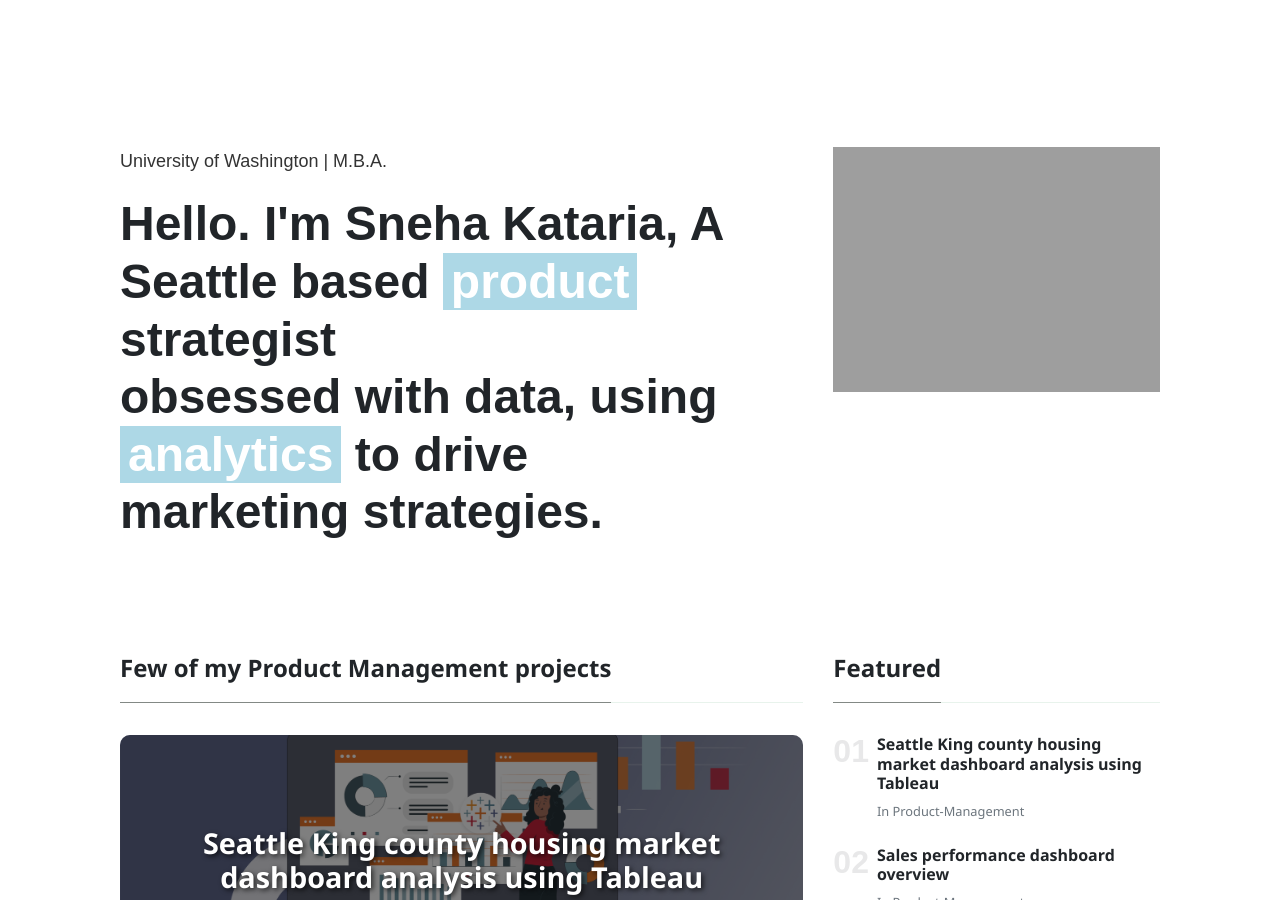
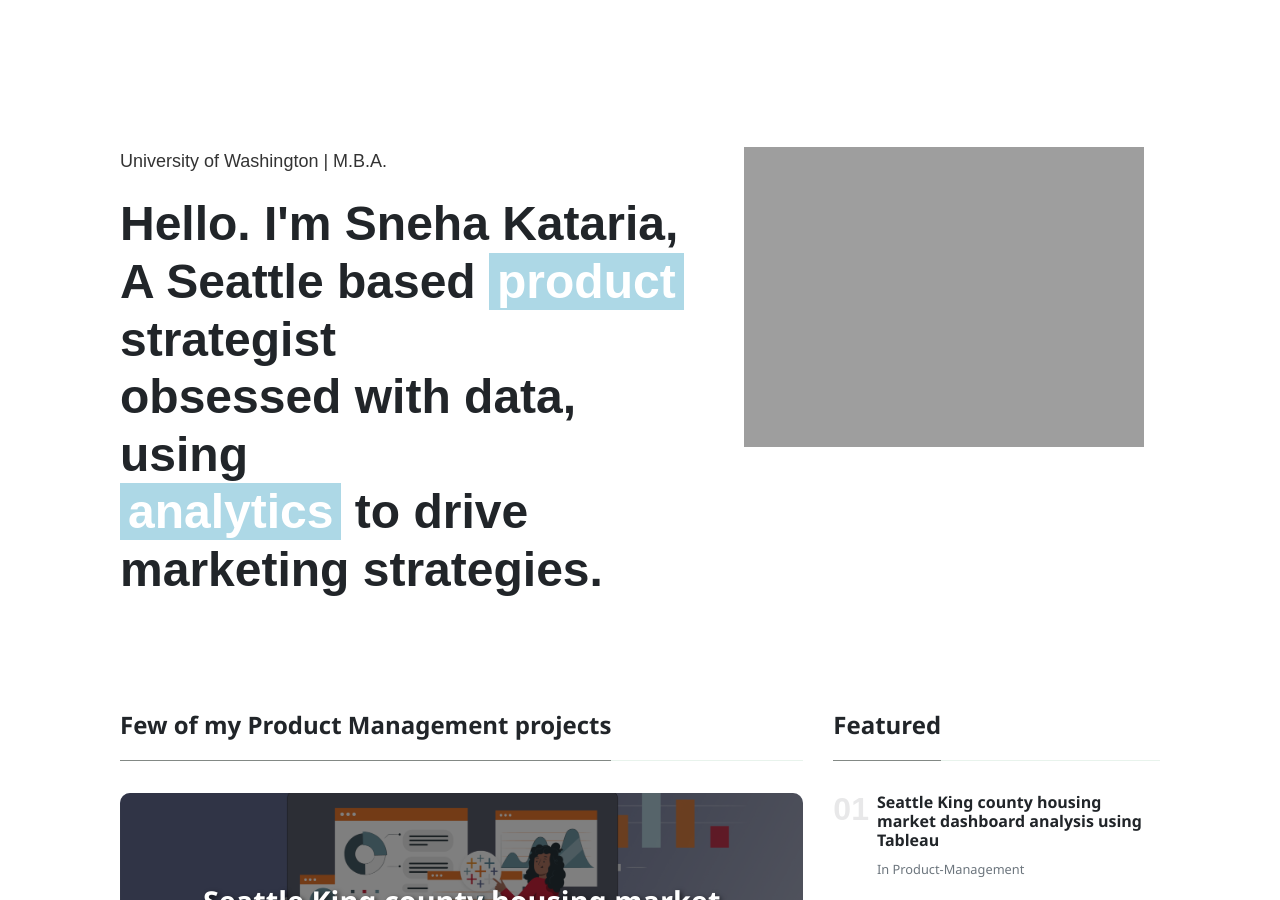
Before and after one commit to sneha-kataria/blog, a Jekyll site: the page built from index.html, in a window 1280 px wide and 900 px high. Built offline with Jekyll 4.4.1, drawn with Linux system fonts in a browser that asks for light colours; nearby versions of some CDN libraries; the list of posts is cut into pages by our own code.

Commit message:
Fixed the identation.

```diff
--- a/index.html
+++ b/index.html
@@ -10,7 +10,7 @@ description: "Hey I am Sneha Kataria, and this my blog."
     {% if page.url == "/" %}
     <!-- Begin post excerpts, let's highlight the first 4 posts on top -->
     <div class="row remove-site-content-margin">
-        <div class="col-md-8">
+        <div class="col-md-7">
             <div style="font-family: sans-serif;">
                 <br>
                 <br>
@@ -29,7 +29,7 @@ description: "Hey I am Sneha Kataria, and this my blog."
             <br>
             <br>
         </div>
-        <div class="col-md-4">
+        <div class="col-md-5">
             <br>
             <br>
             <br>
```
